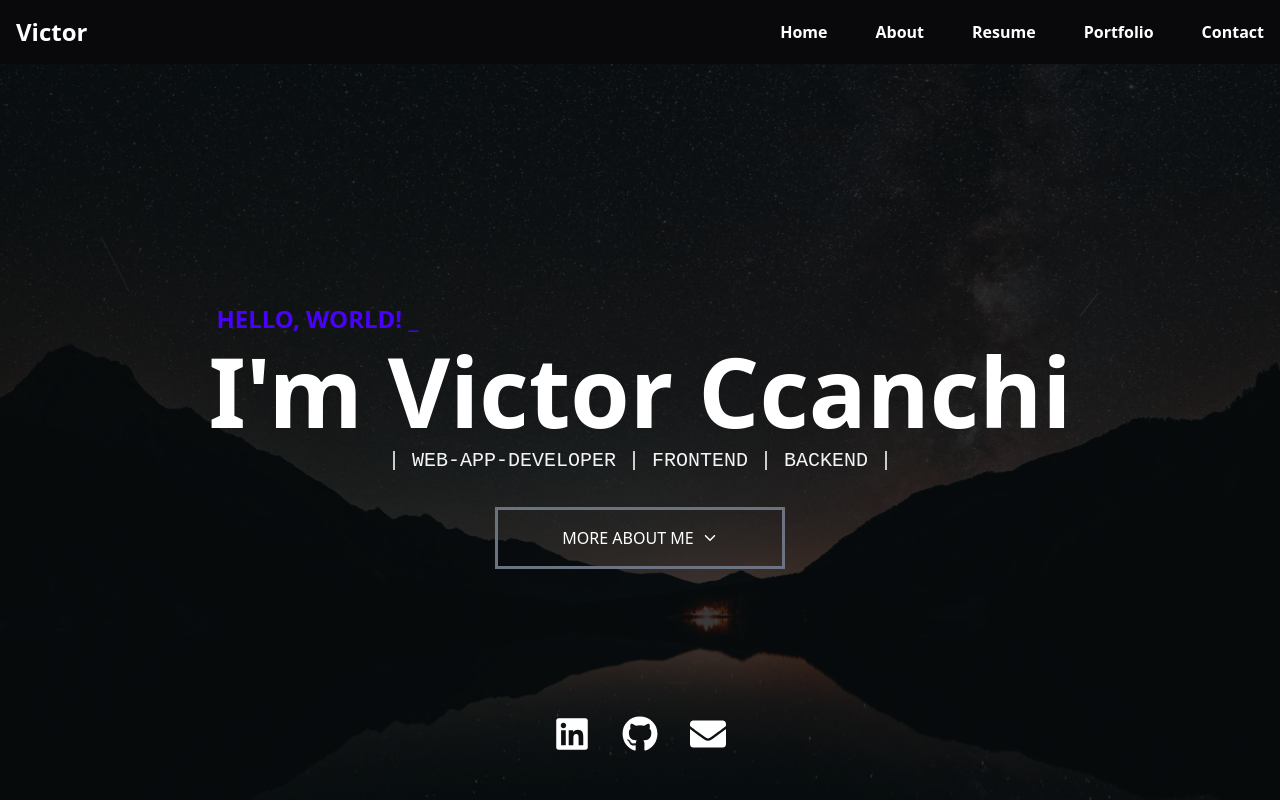
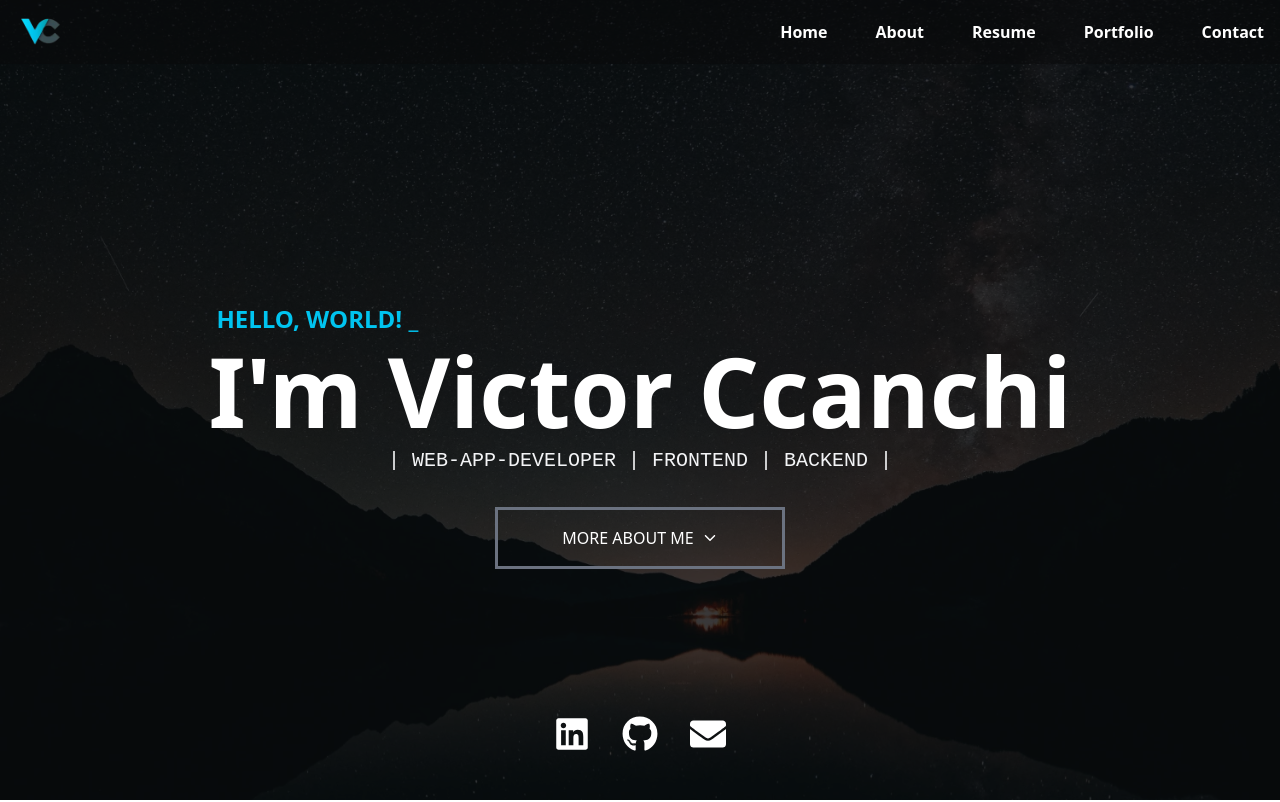
Before and after one commit to victorwcv/victorwcv.github.io, a React (Vite) app: page / in a window 1280 px wide. Shown: the top 802 px of the page. Built offline with nearby package versions, Linux system fonts and the light colour scheme; no server answers.

Commit message:
feat: complete arrow animation

```diff
--- a/src/App.tsx
+++ b/src/App.tsx
@@ -10,6 +10,7 @@ import AboutSection from './views/AboutmeSection';
 import ResumeSection from './views/ResumeSection';
 import PortfolioSection from './views/PortfolioSection';
 import ContactSection from './views/ContactSection';
+import MyNumbers from './views/MyNumbers';
 
 function App() {
   const [showLoadingPage, setShowLoadingPage] = useState(true);
@@ -21,6 +22,7 @@ function App() {
       <PortfolioLayout>
         <HomeSection />
         <AboutSection />
+        <MyNumbers />
         <ResumeSection />
         <PortfolioSection />
         <ContactSection />
--- a/src/components/Navbar.tsx
+++ b/src/components/Navbar.tsx
@@ -2,9 +2,13 @@ import { FC } from 'react';
 
 const Navbar: FC = () => {
   return (
-    <header className="w-full h-16 z-40  lg:bg-zinc-950 bg-zinc-950/80 text-white lg:sticky static top-0">
+    <header className="w-full h-16 z-40  lg:bg-zinc-950/90 bg-zinc-950/80 text-white lg:sticky static top-0">
       <div className="container mx-auto px-4 h-full flex justify-between items-center">
-        <h1 className="text-2xl font-bold">Victor</h1>
+        <img
+          src="vc-logo.png"
+          alt="vc logo"
+          className="block w-12 h-12 object-contain brightness-125"
+        />
         <nav className="lg:block hidden">
           <ul className="flex gap-12 font font-semibold">
             <li className="hover:text-primary">
--- a/src/icons/icons.ts
+++ b/src/icons/icons.ts
@@ -33,6 +33,7 @@ import { FaExternalLinkAlt } from 'react-icons/fa';
 import { DiScrum } from 'react-icons/di';
 import { BsTranslate } from 'react-icons/bs';
 import { FaGraduationCap } from 'react-icons/fa';
+import { FaArrowUpLong } from 'react-icons/fa6';
 
 export const Icon = {
   linkedin: FaLinkedin,
@@ -70,4 +71,5 @@ export const Icon = {
   scrum: DiScrum,
   translate: BsTranslate,
   graduation: FaGraduationCap,
+  arrowUp: FaArrowUpLong,
 };
--- a/src/views/ContactSection.tsx
+++ b/src/views/ContactSection.tsx
@@ -105,7 +105,7 @@ const ContactSection = () => {
               {...register('name', {
                 required: 'this field is required',
               })}
-              className="mt-1 w-full px-8 py-6 border-b bg-transparent border-b-zinc-600 bg-white bg-opacity-20 focus:border-b-primary outline-none placeholder:text-zinc-600"
+              className="block mt-1 w-full px-8 py-6 border-b bg-transparent border-b-zinc-600 focus:border-b-primary outline-none placeholder:text-zinc-600"
             />
             {errors.name && (
               <span className="absolute bottom-0 right-4 translate-y-1/2 px-6 py-1  text-white bg-primary text-xs uppercase">
@@ -127,7 +127,7 @@ const ContactSection = () => {
                   message: 'invalid email format',
                 },
               })}
-              className="mt-1 w-full px-8 py-6 border-b bg-transparent border-b-zinc-600 bg-white bg-opacity-20 focus:border-b-primary outline-none placeholder:text-zinc-600"
+              className="block mt-1 w-full px-8 py-6 border-b bg-transparent border-b-zinc-600 focus:border-b-primary outline-none placeholder:text-zinc-600"
             />
             {errors.email && (
               <span className="absolute bottom-0 right-4 translate-y-1/2 px-6 py-1  text-white bg-primary text-xs uppercase">
@@ -144,7 +144,7 @@ const ContactSection = () => {
               {...register('message', {
                 required: 'this field is required',
               })}
-              className="block w-full px-8 py-6 border-b bg-transparent border-b-zinc-600 bg-white bg-opacity-20 focus:border-b-primary outline-none placeholder:text-zinc-600 resize-none"
+              className="block w-full px-8 py-6 border-b bg-transparent border-b-zinc-600 focus:border-b-primary outline-none placeholder:text-zinc-600 resize-none"
               rows={4}
             ></textarea>
             {errors.message && (
--- a/src/views/HomeSection.tsx
+++ b/src/views/HomeSection.tsx
@@ -1,13 +1,28 @@
-import { FC } from 'react';
+import { FC, useRef } from 'react';
 import BlinkingCursor from '../components/BlinkingCursor';
 import { Icon } from '../icons/icons';
+import { useInView } from 'motion/react';
+import { motion } from 'framer-motion';
 
 const HomeSection: FC = () => {
+  const ref = useRef<HTMLDivElement>(null);
+  const isInView = useInView(ref, { margin: '-50%' });
+
   return (
     <section
       className="relative h-[calc(100vh-64px)] min-w-80 min-h-[600px] scroll-mt-16"
       id="home"
+      ref={ref}
     >
+      <motion.div
+        className="fixed bottom-0 right-0 cursor-pointer flex items-center justify-center lg:w-14 w-8 lg:h-16 h-10 bg-primary text-white z-40"
+        onClick={() => window.scrollTo({ top: 0, behavior: 'smooth' })}
+        initial={{ opacity: 0 }}
+        animate={{ opacity: isInView ? 0 : 1 }}
+        transition={{ duration: 0.5 }}
+      >
+        <Icon.arrowUp className="lg:text-2xl text-lg" />
+      </motion.div>
       <div className="bg-zinc-950/80 absolute inset-0 w-full h-full"></div>
       <div className="relative h-full flex flex-col justify-center items-center">
         <div>
--- a/src/views/LoadingPage.tsx
+++ b/src/views/LoadingPage.tsx
@@ -36,7 +36,11 @@ const LoadingPage: FC<Props> = ({ onAnimationComplete }) => {
         max="100"
       ></progress>
       <div className="absolute top-1/2 left-1/2 -translate-x-1/2 -translate-y-1/2 flex flex-col justify-center items-center">
-        <img src="/vc-logo.png" alt="VC logo" className="w-20 h-auto" />
+        <img
+          src="/vc-logo.png"
+          alt="VC logo"
+          className="w-20 h-auto brightness-125"
+        />
       </div>
     </motion.div>
   );
--- a/src/views/MyNumbers.tsx
+++ b/src/views/MyNumbers.tsx
@@ -1,7 +1,9 @@
 import { FC } from 'react';
 
 const MyNumbers: FC = () => {
-  return <div>MyNumbers</div>;
+  return (
+    <div className="w-full min-h-[350px] flex items-center justify-center bg-accent-600"></div>
+  );
 };
 
 export default MyNumbers;
--- a/tailwind.config.js
+++ b/tailwind.config.js
@@ -5,6 +5,21 @@ export default {
   content: ['./index.html', './src/**/*.{js,ts,jsx,tsx}'],
   theme: {
     extend: {
+      colors: {
+        accent: {
+          50: '#E5FAFF',
+          100: '#C7F5FF',
+          200: '#94EBFF',
+          300: '#5CE1FF',
+          400: '#29D8FF',
+          500: '#00C4F0',
+          600: '#009EC2',
+          700: '#00758F',
+          800: '#004F61',
+          900: '#00252E',
+          950: '#001519',
+        },
+      },
       fontFamily: {
         console: [
           'Courier New',
@@ -17,4 +32,13 @@ export default {
     },
   },
   plugins: [daisyui],
+  daisyui: {
+    themes: [
+      {
+        myCustomTheme: {
+          primary: '#00c4f0',
+        },
+      },
+    ],
+  },
 };
```
